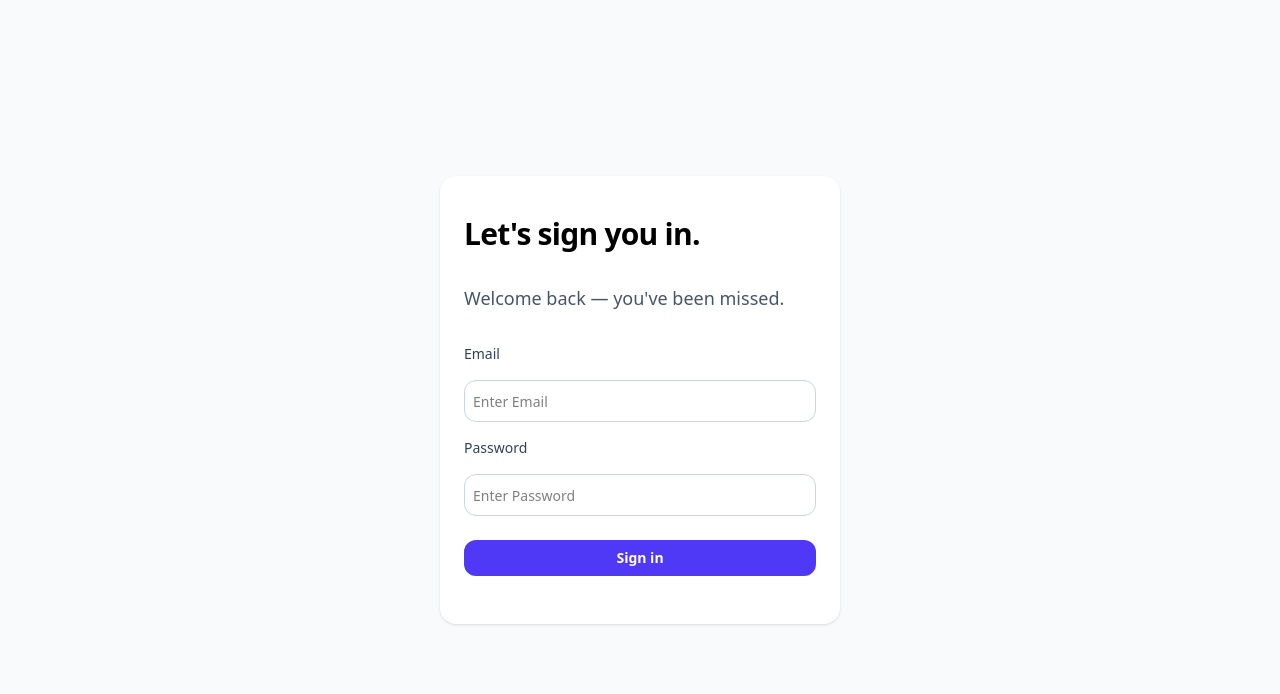
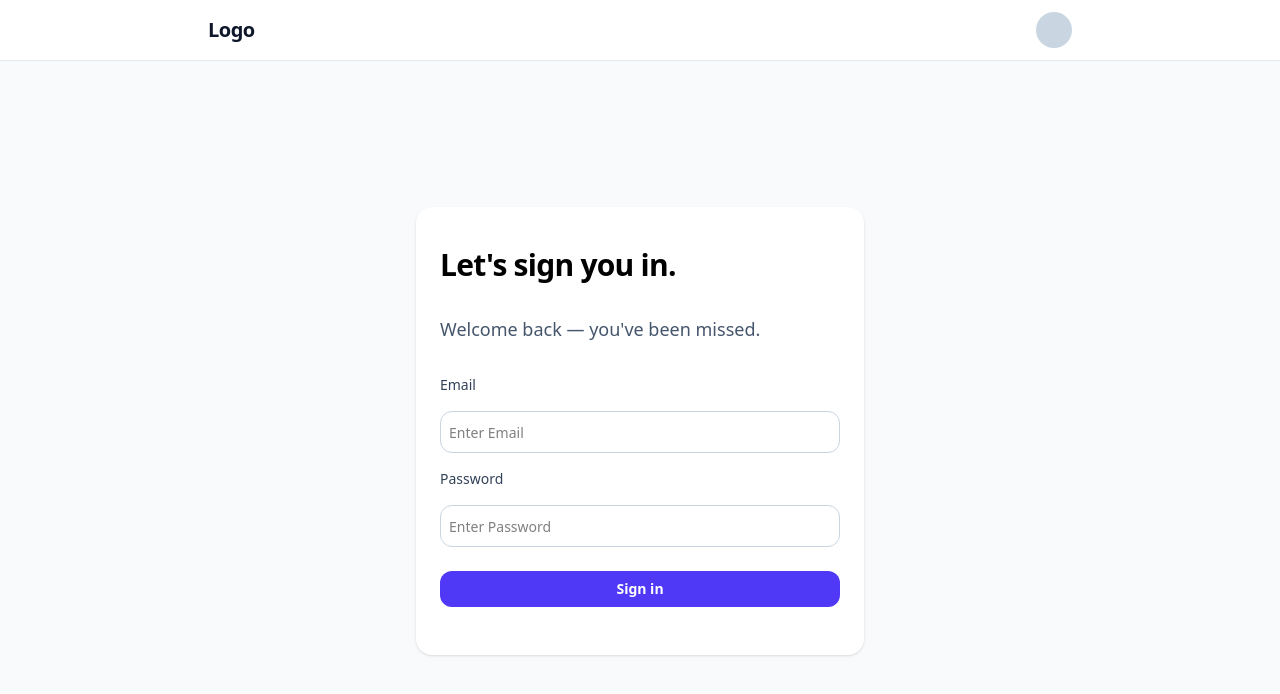
Before and after one commit to ebbestankiewicz/campus-social, a website: page index.html in a window 1280 px wide. Drawn offline with Linux system fonts and the light colour scheme.

Commit message:
styled header ofr the auth

```diff
--- a/index.html
+++ b/index.html
@@ -6,8 +6,24 @@
     <title>Sign in</title>
     <link rel="stylesheet" href="./css/style.css" />
   </head>
-  <body class="flex min-h-screen items-center justify-center bg-slate-50">
-    <main class="w-full max-w-md p-6">
+  <body class="flex min-h-screen flex-col bg-slate-50">
+    <header
+      class="sticky top-0 z-50 border-b border-slate-200 bg-white/90 backdrop-blur"
+    >
+      <div
+        class="mx-auto flex max-w-4xl items-center justify-between px-4 py-3"
+      >
+        <a
+          href="/feed/"
+          class="text-xl font-semibold tracking-tight text-slate-900"
+        >
+          Logo
+        </a>
+        <div class="h-9 w-9 rounded-full bg-slate-300"></div>
+      </div>
+    </header>
+    <main class="flex flex-1 items-center justify-center p-6">
+      <div class="w-full max-w-md">
         <div class="rounded-2xl bg-white p-6 shadow-sm">
           <h1 class="py-4 text-2xl font-bold tracking-tight md:text-3xl">
             Let's sign you in.
@@ -46,6 +62,7 @@
             </button>
           </form>
         </div>
+      </div>
     </main>
   </body>
 </html>
```
Also changed, not shown: css/style.css. Lines whose indentation alone changed are shown as unchanged.
